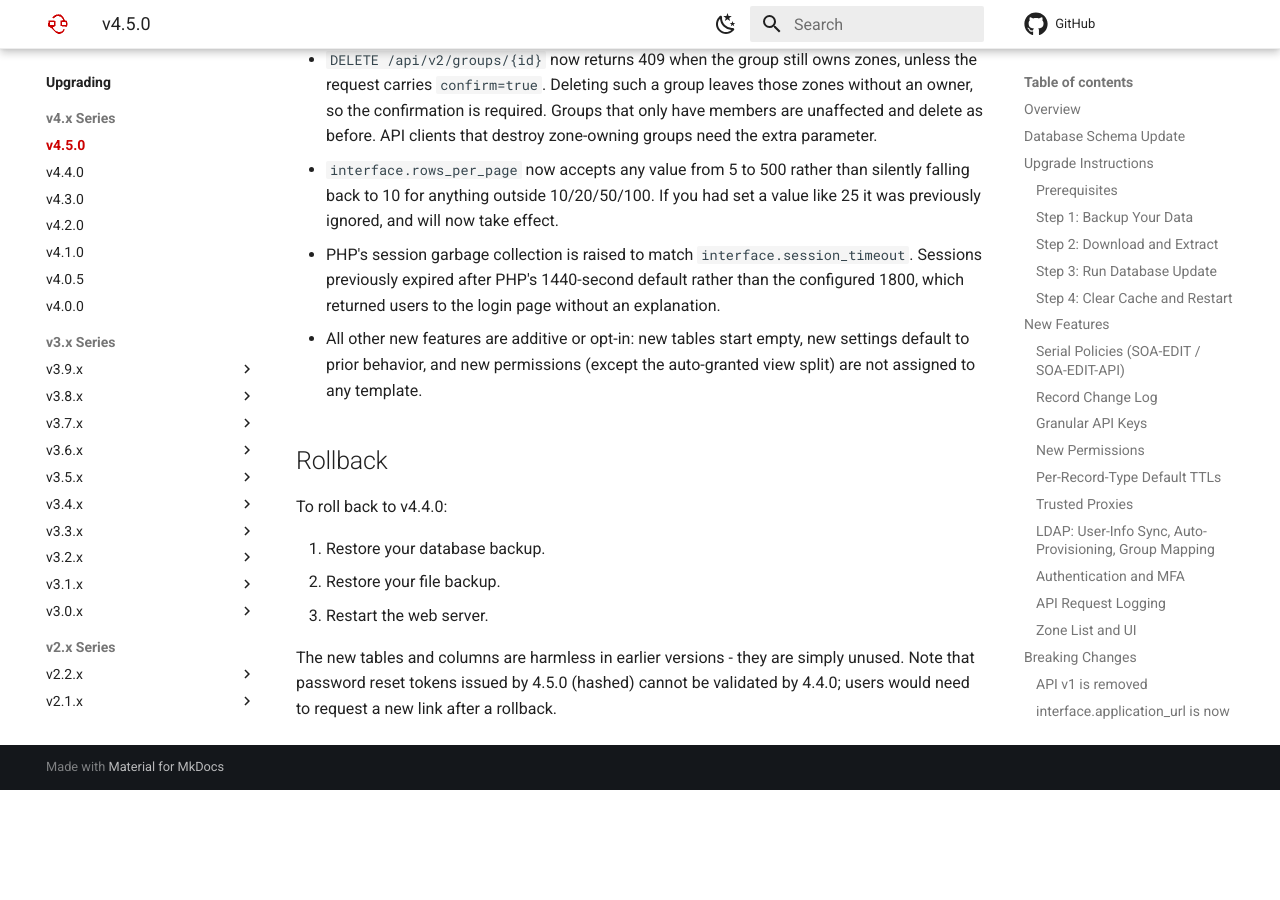
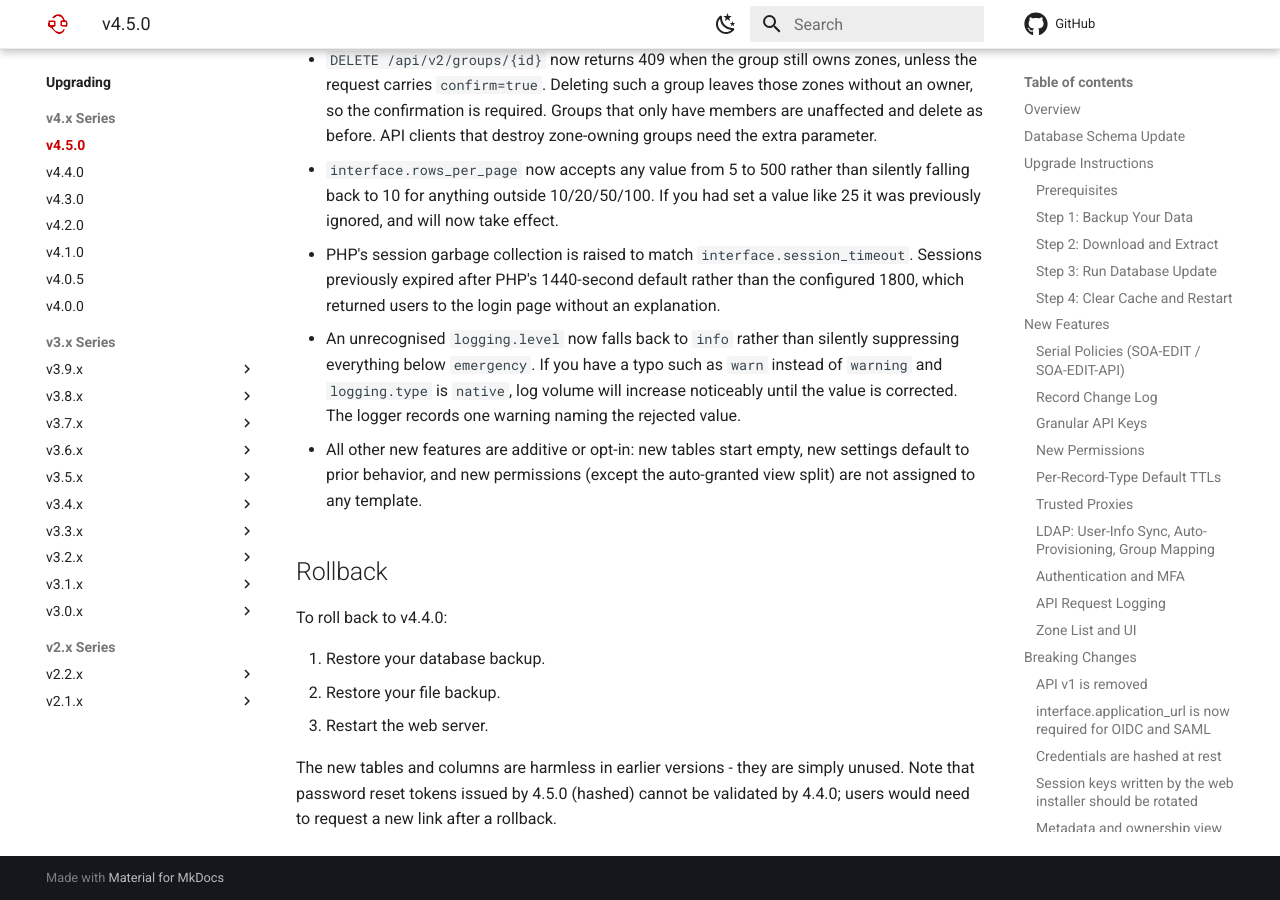
Before and after one commit to poweradmin/poweradmin-docs, an MkDocs documentation site: the page built from docs/upgrading/v4.5.0.md, in a window 1280 px wide and 900 px high, scrolled down 11740 px. Built offline with MkDocs 1.6.1 and Material for MkDocs 9.7.7, drawn with Linux system fonts in a browser that asks for light colours; comment, search, counter and statistics services are not loaded; before the commit the page ends 12530 px from its top, so only the background shows below that.

Commit message:
docs(4.5.0): note the logging.level fallback and list the valid Docker log levels

```diff
--- a/docs/upgrading/v4.5.0.md
+++ b/docs/upgrading/v4.5.0.md
@@ -342,6 +342,7 @@ the same rule.
 - `DELETE /api/v2/groups/{id}` now returns 409 when the group still owns zones, unless the request carries `confirm=true`. Deleting such a group leaves those zones without an owner, so the confirmation is required. Groups that only have members are unaffected and delete as before. API clients that destroy zone-owning groups need the extra parameter.
 - `interface.rows_per_page` now accepts any value from 5 to 500 rather than silently falling back to 10 for anything outside 10/20/50/100. If you had set a value like 25 it was previously ignored, and will now take effect.
 - PHP's session garbage collection is raised to match `interface.session_timeout`. Sessions previously expired after PHP's 1440-second default rather than the configured 1800, which returned users to the login page without an explanation.
+- An unrecognised `logging.level` now falls back to `info` rather than silently suppressing everything below `emergency`. If you have a typo such as `warn` instead of `warning` and `logging.type` is `native`, log volume will increase noticeably until the value is corrected. The logger records one warning naming the rejected value.
 - All other new features are additive or opt-in: new tables start empty, new settings default to prior behavior, and new permissions (except the auto-granted view split) are not assigned to any template.
 
 ## Rollback
```
Also changed, not shown: docs/configuration/logging.md (+2 -0 lines), docs/installation/docker.md (+1 -1 lines), docs/whats-new/v4.5.0.md (+1 -0 lines).
